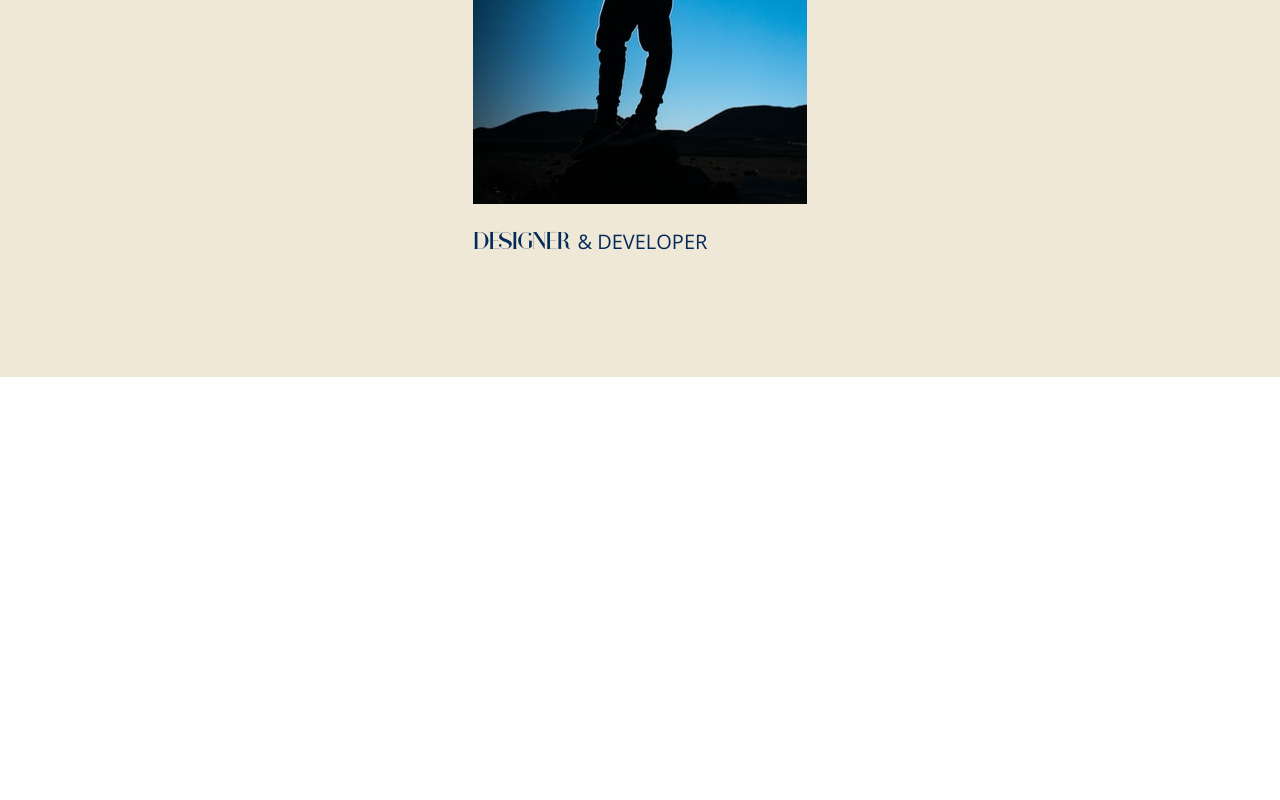
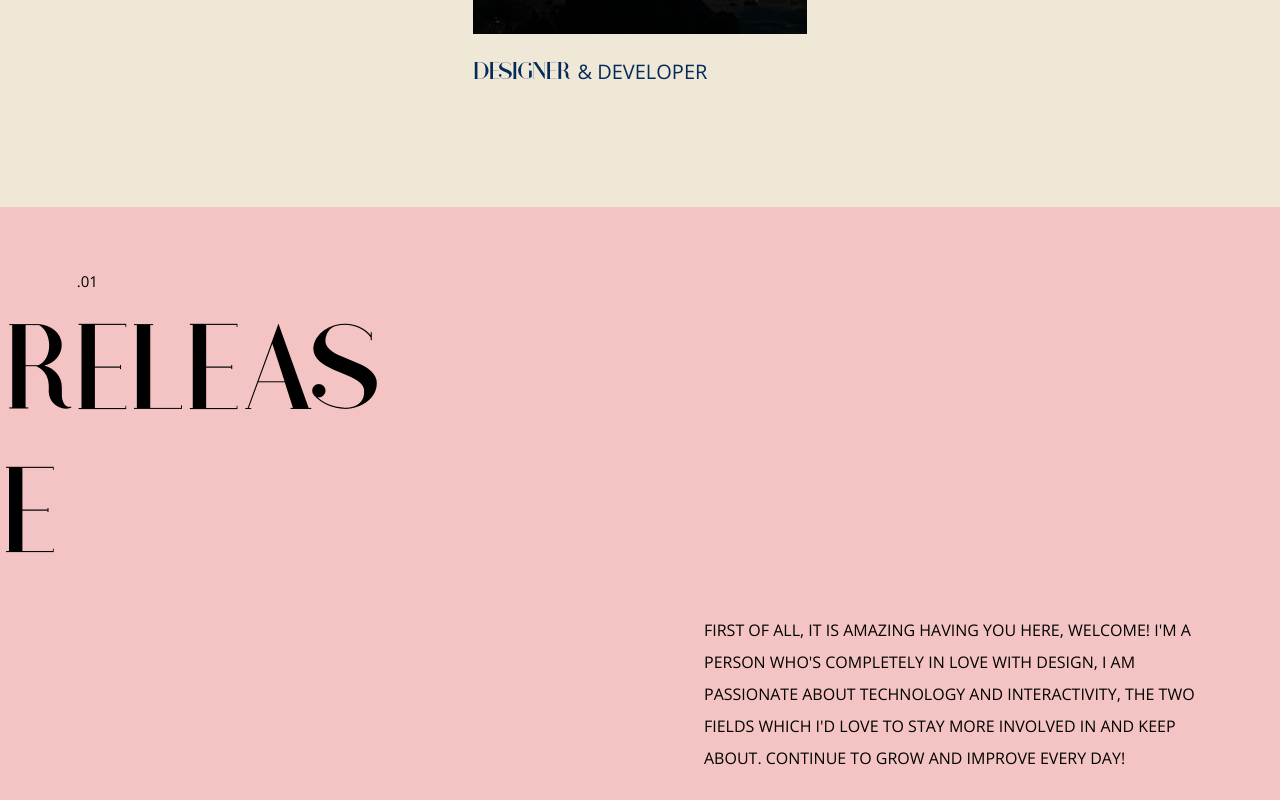
Before and after one commit to Janine7492/Level3_5_Folio, a plain HTML site: page index.html in a window 1280 px wide. Shown: the part 1041-1841 px from the top of the page. Before the commit the page ends 1418 px from the top, so only its background shows below. Drawn offline with Linux system fonts and the light colour scheme.

Commit message:
update upper part second section

```diff
--- a/assets/css/style.css
+++ b/assets/css/style.css
@@ -59,14 +59,19 @@ header p {
     color: #042A5A;
 }
 
+.title article {
+    margin-bottom: 10rem;
+    margin-top: 5rem;
+}
+
 .title h1 {
     font-size: 12rem;
-    padding: 5rem 10rem;
+    padding: 2rem 10rem;
     /* letter-spacing: 1rem; */
     font-weight: 400;
     text-align: center;
     border-bottom: 1px solid #042A5A;
-    margin-bottom: 10rem;
+
 }
 
 .title figure {
@@ -81,3 +86,40 @@ header p {
 .title figure figcaption span {
     font-family: OpenSans-Regular;
 }
+
+.sub__header__left {
+    width: 30%;
+    padding-top: 5%;
+}
+
+.sub__header__left p {
+    padding-left: 20%;
+    font-size: 1.5rem;
+    margin-bottom: 3%;
+}
+
+.sub__header__left h2 {
+    font-size: 10rem;
+    font-family: Athene;
+    word-wrap: break-word;
+    font-weight: 400;
+}
+
+.release {
+    background-color: #F4C4C4;
+    display: flex;
+    flex-direction: column;
+}
+
+.values {
+    margin-right: 5%;
+    margin-top: 2%;
+    width: 40%;
+    align-self: flex-end;
+}
+
+.values p {
+    font-size: 1.6rem;
+    margin-bottom: 5%;
+    line-height: 2;
+}
--- a/index.html
+++ b/index.html
@@ -28,6 +28,19 @@
                     DESIGNER</span> <span>& DEVELOPER</span></figcaption>
             </figure>
         </section>
+        <section class="release">
+            <article class="sub__header__left">
+                <p>.01</p>
+                <h2>RELEASE</h2>
+            </article>
+            <article class="values">
+                <p>FIRST OF ALL, IT IS AMAZING HAVING YOU HERE, WELCOME! I'M A PERSON WHO'S COMPLETELY IN LOVE WITH
+                    DESIGN, I AM PASSIONATE ABOUT TECHNOLOGY AND INTERACTIVITY, THE TWO FIELDS WHICH I'D LOVE TO STAY
+                    MORE INVOLVED IN AND KEEP ABOUT. CONTINUE TO GROW AND IMPROVE EVERY DAY!
+                </p>
+
+            </article>
+        </section>
     </main>
 </body>
 
```
